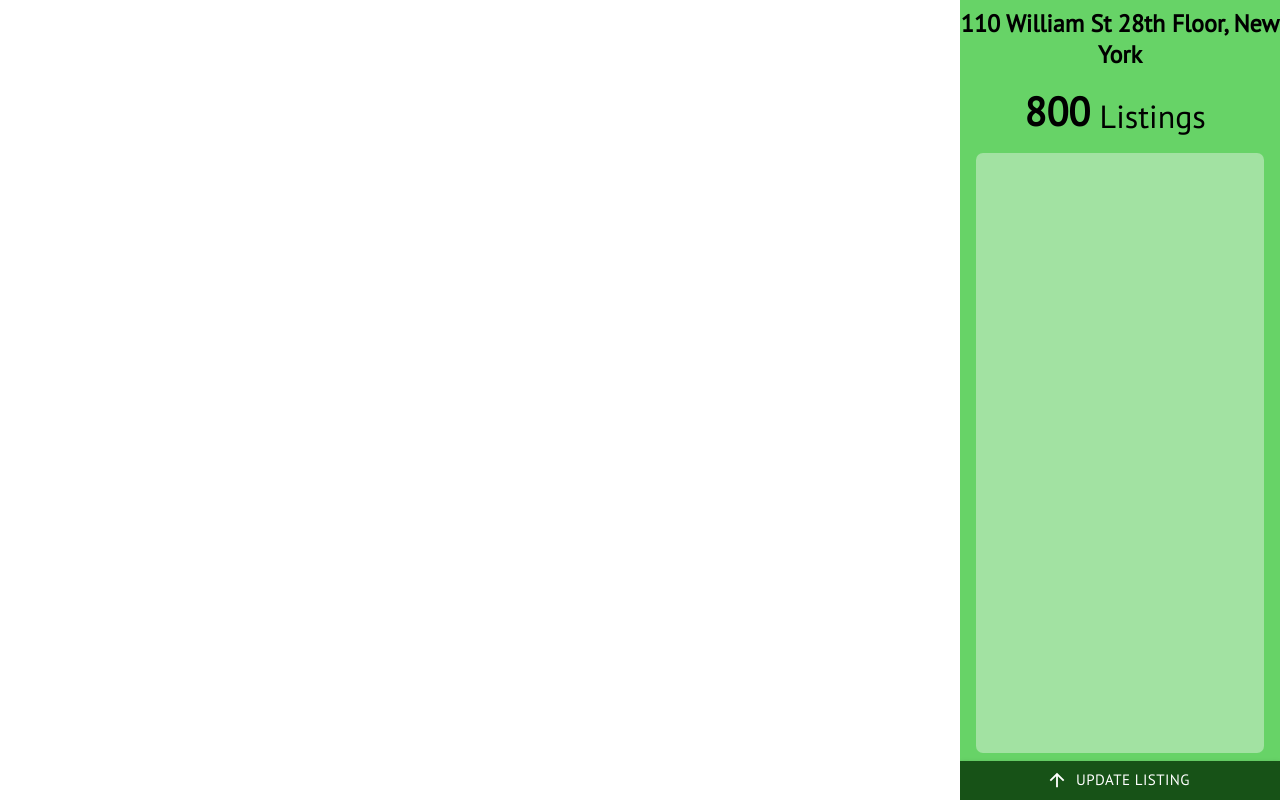
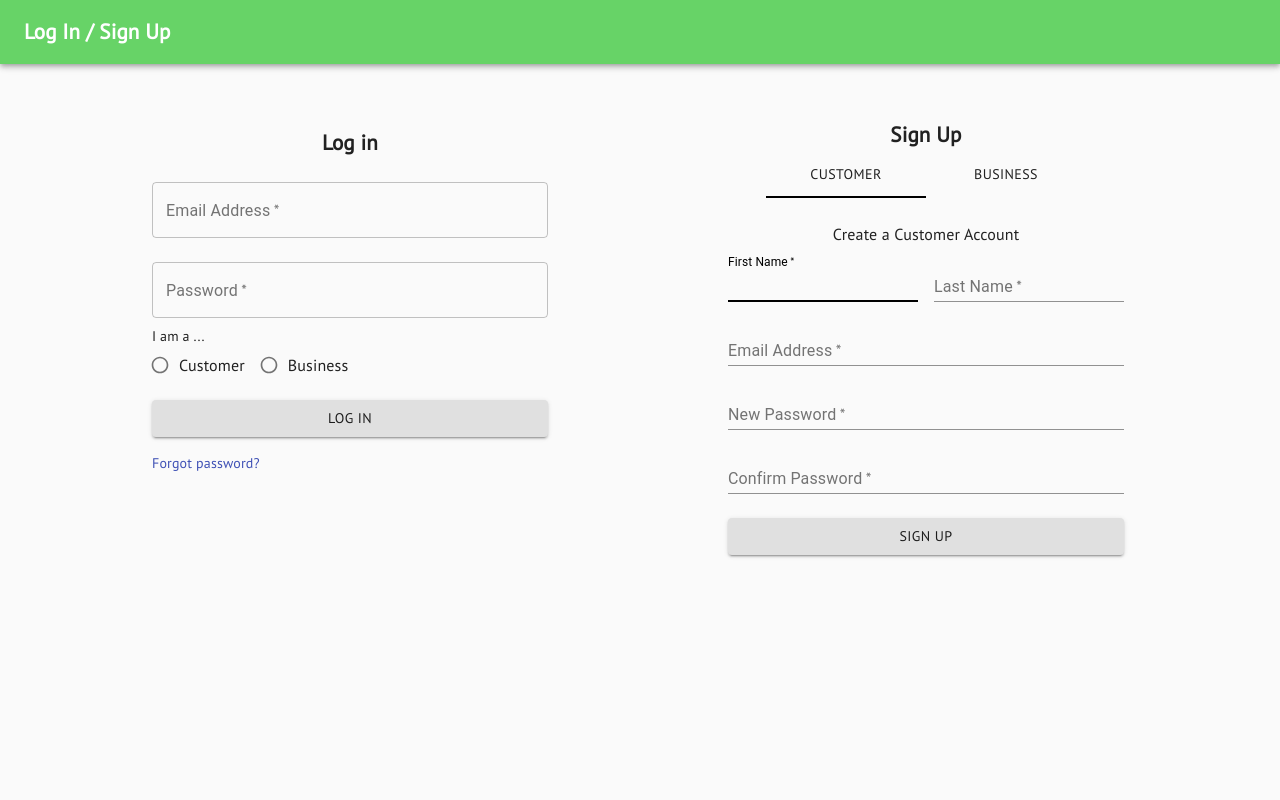
Before and after one commit to MoonJiao123/corona-food-app, a React (Create React App) app in the folder client/: page / in a window 1280 px wide. Built offline with nearby package versions, Linux system fonts and the light colour scheme.

Commit message:
merged right sidebar styles, restored App.js

```diff
--- a/client/src/App.js
+++ b/client/src/App.js
@@ -7,15 +7,20 @@
 
 import React from 'react';
 import './App.css';
-import BusinessDashboardParent from './components/BusinessDashboardParent'
-
+import Header from './components/Header';
+import LogIn from './components/LogIn';
+import SignUp from './components/SignUp';
 
 // function to create the Log In/Sign Up page
-// THIS BRANCH ONLY SHOWS THE BUSINESS PAGE
 function App() {
   return (
     <div>
-      <BusinessDashboardParent/>
+      <Header />
+      {/* LogIn and SignUp will appear side by side */}
+      <div className="main-display">
+        <LogIn />
+        <SignUp />
+      </div>
     </div>
   )
 }
```
